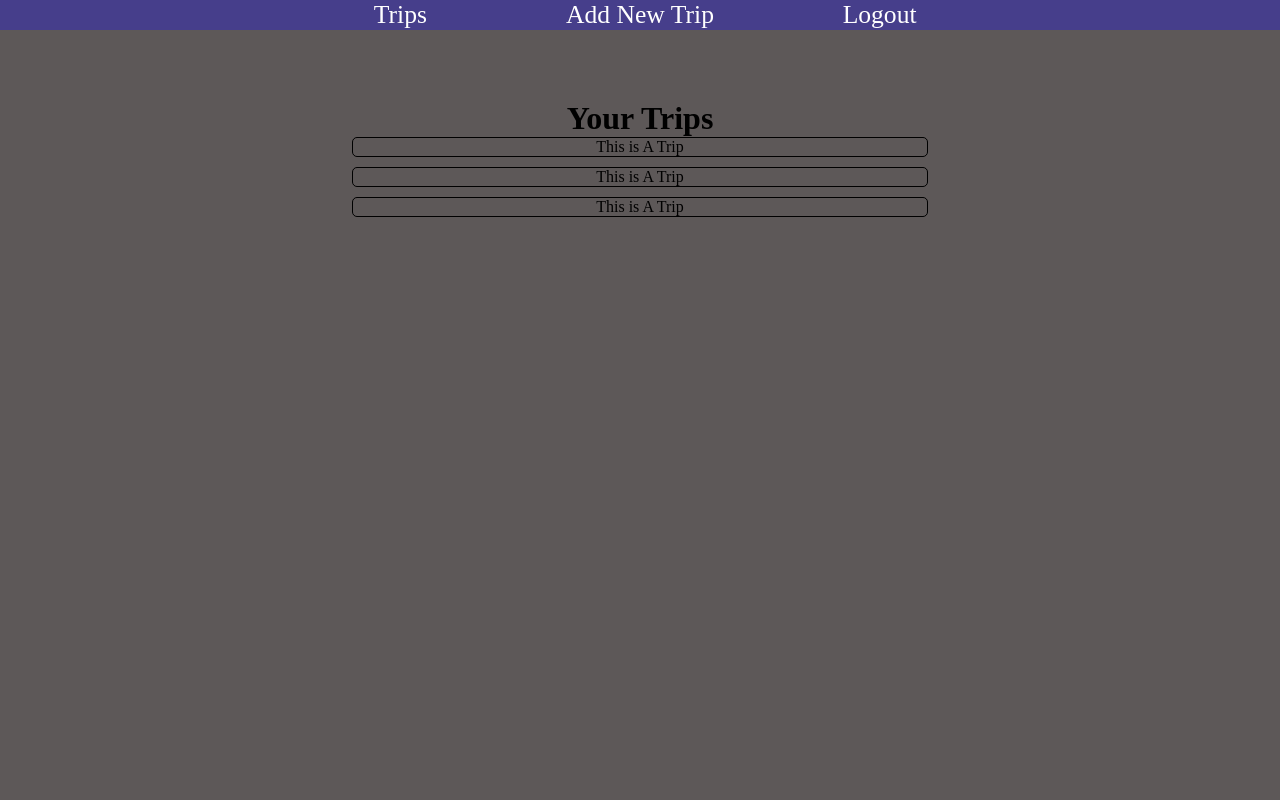
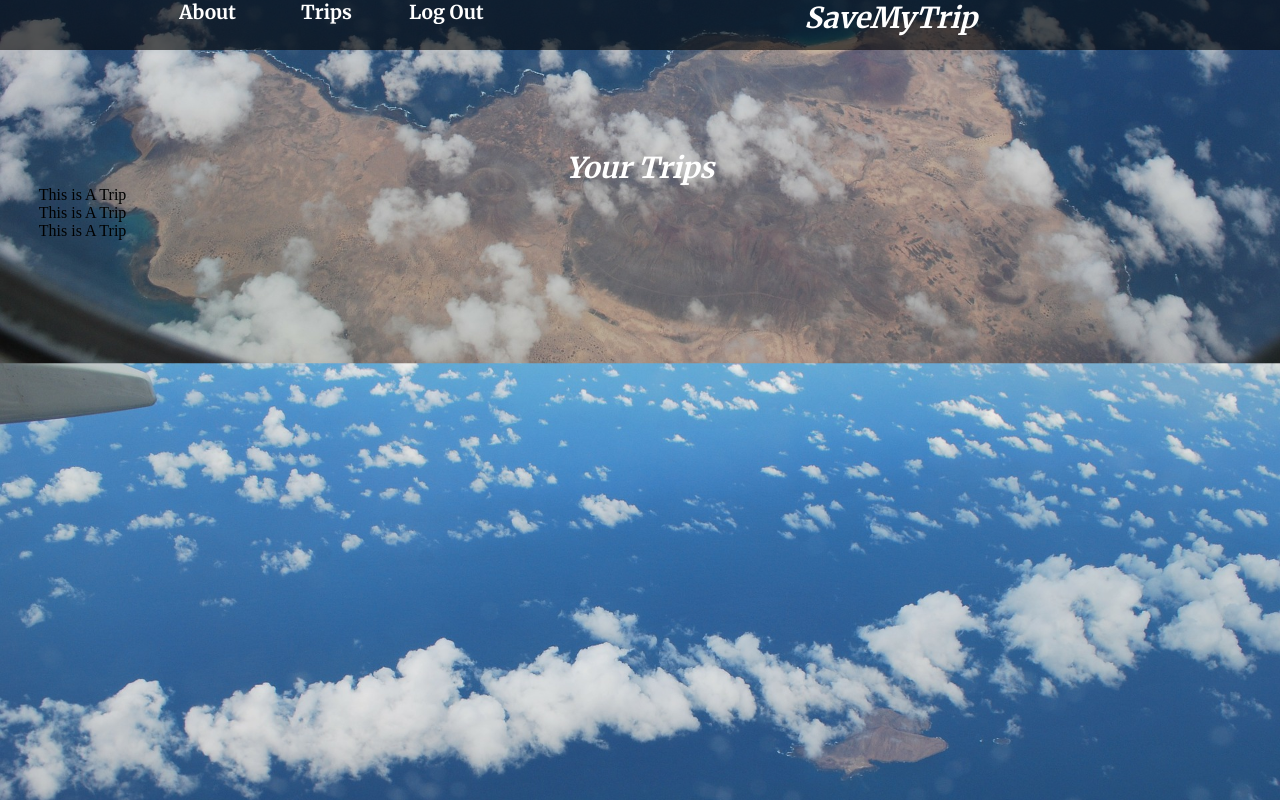
Before and after one commit to NawarYossef/save-my-trip, a website: page public/trips.html in a window 1280 px wide. Drawn offline with nearby package versions, Linux system fonts and the light colour scheme; no server answers.

Commit message:
add media queries boilerplate for 'trips' page. Add media queries for hamburger icon and navigation bar

```diff
--- a/public/stylesheets/trips.css
+++ b/public/stylesheets/trips.css
@@ -5,7 +5,7 @@
 }
 
 body {
-	background-color: rgb(93, 88, 88);
+	background-color: #22659c;
 }
 
 /* Grid measurements:
@@ -20,83 +20,9 @@ body {
  *   so 960 + 20 + 20 => 1000px
  *
  **/
- main {
-  padding-top: 100px;
-}
-
-header {
-  display: block;
-  text-align: center;
-  background-color: rgb(70, 62, 139);
-}
-
-/* .app-title {
-  display: inline-block;
-  text-align: center;
-} */
-
-body header .navbar {
-  display: inline-block;
-  text-align: center;
-  float: none;
-}
-
-body header nav .ul-header {
-  width: 80%;
-  display: inline-block;
-  float: none;
-}
-
-nav ul li {
-  width: 24%;
-  display: inline-block;
-  text-align: center;
-}
-
-nav ul li a {
-  font-size: 1.6em;
-  color: #ffffff;
-  text-decoration: none;
-}
-
-nav ul li a:hover {
-  color: #222020;
-}
-
+ /* * * * * * * * * * * */
+/*      grid css        */
 /* * * * * * * * * * * */
-/*       Body          */
-/* * * * * * * * * * * */
-
-.h1-wrapper {
-  text-align: center;
-}
-
-.all-trips-wrapper {
-  text-align: center;
-}
-
-body main .all-trips-wrapper .all-trips {
-  text-align: center;
-  float: none;
-  display: inline-block;
-}
-
-.trip-wrapper {
-  border: solid black 1px;
-  border-radius: 5px;
-}
-
-.trip-wrapper:hover {
-  background-color: rgb(89, 89, 151);
-  cursor: pointer;
-}
-
-.list-for-trips li {
-  margin-bottom: 10px;
-}
-
-
-
 main .row {
   margin-bottom: 20px;
 }
@@ -166,3 +92,176 @@ main .row {
   .col-12 {
   }
 }
+
+ /* * * * * * * * * * * */
+/*      header          */
+/* * * * * * * * * * * */
+body {
+  font-size: 1em;
+  background-image: url("../images/plane-view-img.jpg");
+  background-position: 50% 80%;
+  background-size: cover;
+}
+
+header {
+  display: block;
+  position: relative;
+  text-align: center;
+  height: 50px;
+  background-color: rgba(0,0,0,0.6);
+}
+
+body header .navbar {
+  display: inline-block;
+  text-align: center;
+  float: right;
+  margin-top: 5px;
+}
+
+body header nav .ul-header {
+  width: 80%;
+  display: inline-block;
+  float: none;
+}
+
+nav ul li {
+  width: 24%;
+  display: inline-block;
+  text-align: center;
+}
+
+nav ul li a {
+  font: normal 1.2em 'Merriweather', serif;
+  color: #ffffff;
+  text-decoration: none;
+}
+
+.h1-wrapper {
+  display: inline-block;
+  margin-right: 10%;
+  text-align: center;
+}
+
+h1 {
+    color: #ffffff;
+    font: italic 1.8em 'Merriweather', serif;
+}
+/* * * * * * * * * * * * * * * * * * * */
+/*      css hover effect for nav bar   */
+/* * * * * * * * * * * * * * * * * * * */
+.hvr-underline-from-left {
+  display: inline-block;
+  vertical-align: middle;
+  -webkit-transform: perspective(1px) translateZ(0);
+  transform: perspective(1px) translateZ(0);
+  box-shadow: 0 0 1px transparent;
+  position: relative;
+  overflow: hidden;
+}
+.hvr-underline-from-left:before {
+  content: "";
+  position: absolute;
+  z-index: -1;
+  left: 0;
+  right: 100%;
+  bottom: 0;
+  background: rgb(236, 236, 236);
+  height: 2px;
+  -webkit-transition-property: right;
+  transition-property: right;
+  -webkit-transition-duration: 0.3s;
+  transition-duration: 0.3s;
+  -webkit-transition-timing-function: ease-out;
+  transition-timing-function: ease-out;
+}
+.hvr-underline-from-left:hover:before, .hvr-underline-from-left:focus:before,
+.hvr-underline-from-left:active:before {
+  right: 0;
+}
+
+.hamburger {
+  outline: none;
+}
+
+.noSelect {
+  -webkit-tap-highlight-color:  rgba(255, 255, 255, 0);
+}
+
+/* ========================== */
+
+ /* * * * * * * * * * * */
+/*      main            */
+/* * * * * * * * * * * */
+ main {
+  padding-top: 100px;
+}
+
+
+/* * * * * * * * * * * * * */
+/* general Media Queries   */
+/* * * * * * * * * * * * * */
+@media screen and (max-width: 320px) {
+  .h1-wrapper {
+    float: left;
+    margin-top: 3%;
+    margin-left: 2%;
+  }
+
+  h1 {
+    font-size: 1.3em;
+  }
+
+  .nav-bar {
+    display: none;
+  }
+}
+
+@media screen and (min-width: 321px) and (max-width: 375px) {
+  .nav-bar {
+    display: none;
+  }
+}
+
+@media screen and (min-width: 376px) and (max-width: 425px) {
+  .nav-bar {
+    display: none;
+  }
+}
+
+@media screen and (min-width: 426px) and (max-width: 767px) {
+  .nav-bar {
+    display: none;
+  }
+}
+
+@media screen and (min-width: 768px) and (max-width: 1024px) {
+  .nav-bar {
+    display: none;
+  }
+}
+
+@media screen and (min-width: 1025px) and (max-width: 1440px) {
+  button.hamburger {
+    display: none;
+  }
+}
+
+@media screen and (min-width: 1441px) and (max-width: 1600px) {
+  button.hamburger {
+    display: none;
+  }
+}
+
+@media screen and (min-width: 1601px) and (max-width: 2560px) {
+  button.hamburger {
+    display: none;
+  }
+}
+/* * * * * * * * * * * * * */
+/* specific Media Queries  */
+/* * * * * * * * * * * * * */
+@media only screen and (max-width: 1024px) {
+  .nav-bar {
+    display: none;
+  }
+}
--- a/public/trips.html
+++ b/public/trips.html
@@ -4,19 +4,38 @@
 	<title>Trips</title>
   <meta charset="utf-8" />
   <meta name="viewport" content="width=device-width, initial-scale=1.0">
-  <!--<link rel="stylesheet" type="text/css" href="stylesheets/modules/sass.css">-->
   <link rel="stylesheet" href="https://cdnjs.cloudflare.com/ajax/libs/font-awesome/4.7.0/css/font-awesome.min.css">
+  <link href="https://fonts.googleapis.com/css?family=Merriweather:700|Josefin+Sans|Roboto" rel="stylesheet">
+  <link rel="stylesheet" href="https://cdnjs.cloudflare.com/ajax/libs/jqueryui/1.12.1/jquery-ui.min.css">
   <link rel="stylesheet" type="text/css" href="./stylesheets/trips.css">
+  <link rel="stylesheet" href="./stylesheets/hamburger.css">
 </head>
 <body>
-  <header class="col-12">
-    <nav class="navbar col-12">
-      <ul class=" ul-header">
-        <li class=""><a href="#">Trips</a></li>
-        <li class=""><a href="#">Add New Trip</a></li>
-        <li class=""><a href="#">Logout</a></li>
-      </ul>
-    </nav>
+  <header>
+    <div class="header-wrapper col-12">
+      <nav class="nav-bar col-6">
+        <ul class=" ul-header">
+          <li class="">
+            <a href="#" class="hvr-underline-from-left">About</a>
+          </li>
+          <li class="">
+            <a href="#" class="hvr-underline-from-left">Trips</a>
+          </li>
+          <li class="log-in">
+            <a href="#" class="hvr-underline-from-left">Log Out</a>
+          </li>
+        </ul>
+      </nav>
+
+      <div class="h1-wrapper">
+        <h1>SaveMyTrip</h1>
+      </div>
+      <button class="hamburger hamburger--spring noSelect" type="button">
+        <span class="hamburger-box">
+          <span class="hamburger-inner"></span>
+        </span>
+      </button>
+    </div>
   </header>
 
   <main role="main">
```
